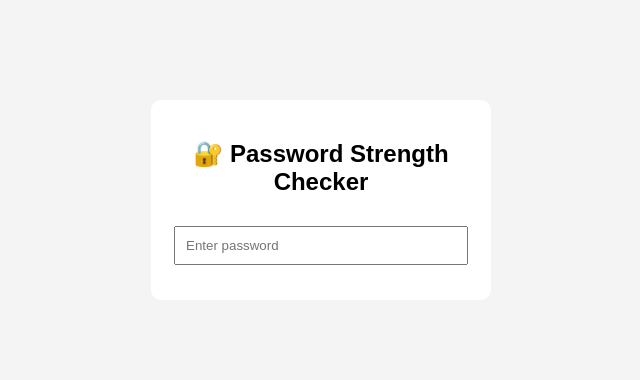
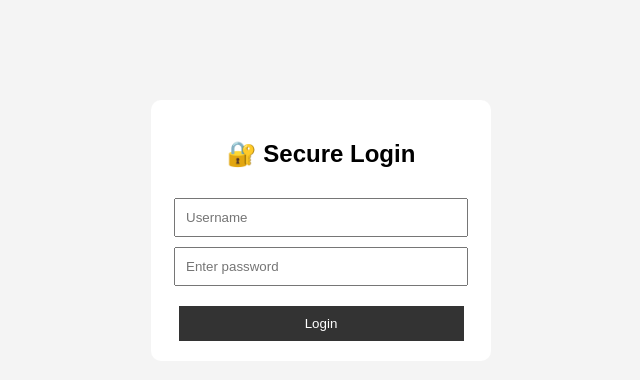
Before and after one commit to ashwinimadhaiyan9442-ship-it/password-strength-checker, a plain HTML site: page index.Html in a window 1280 px wide. Shown: the whole page, without its empty margins (319-959 px from the left). Drawn offline with Linux system fonts and the light colour scheme.

Commit message:
first commit

```diff
--- a/check.Html
+++ b/index.Html
@@ -1,7 +1,7 @@
 <!DOCTYPE html>
 <html>
 <head>
-  <title>Password Strength Checker</title>
+  <title>Password + Login</title>
   <style>
     body {
       font-family: Arial;
@@ -23,8 +23,18 @@
       margin-top: 10px;
     }
 
+    button {
+      margin-top: 10px;
+      padding: 10px;
+      width: 95%;
+      cursor: pointer;
+      background: #333;
+      color: white;
+      border: none;
+    }
+
     #strength {
-      margin-top: 15px;
+      margin-top: 10px;
       font-weight: bold;
     }
   </style>
@@ -32,14 +42,19 @@
 <body>
 
 <div class="box">
-  <h2>🔐 Password Strength Checker</h2>
+  <h2>🔐 Secure Login</h2>
 
+  <input type="text" id="username" placeholder="Username">
   <input type="password" id="password" placeholder="Enter password" onkeyup="checkStrength()">
 
   <div id="strength"></div>
+
+  <button onclick="login()">Login</button>
 </div>
 
 <script>
+let isStrong = false;
+
 function checkStrength() {
   let pass = document.getElementById("password").value;
   let strengthText = document.getElementById("strength");
@@ -53,16 +68,40 @@ function checkStrength() {
 
   if (pass.length === 0) {
     strengthText.innerText = "";
+    isStrong = false;
   } else if (strength <= 1) {
     strengthText.innerText = "Weak ❌";
     strengthText.style.color = "red";
+    isStrong = false;
   } else if (strength == 2 || strength == 3) {
     strengthText.innerText = "Medium ⚠️";
     strengthText.style.color = "orange";
+    isStrong = false;
   } else {
     strengthText.innerText = "Strong ✅";
     strengthText.style.color = "green";
+    isStrong = true;
   }
+}
+
+function login() {
+  let username = document.getElementById("username").value;
+  let password = document.getElementById("password").value;
+
+  if (username === "" || password === "") {
+    alert("Fill all fields!");
+    return;
+  }
+
+  if (!isStrong) {
+    alert("Password not strong enough ❌");
+    return;
+  }
+
+  alert("Login Successful 🎉");
+
+  // redirect to shopping page (example)
+  window.location.href = "shop.html";
 }
 </script>
 
```
